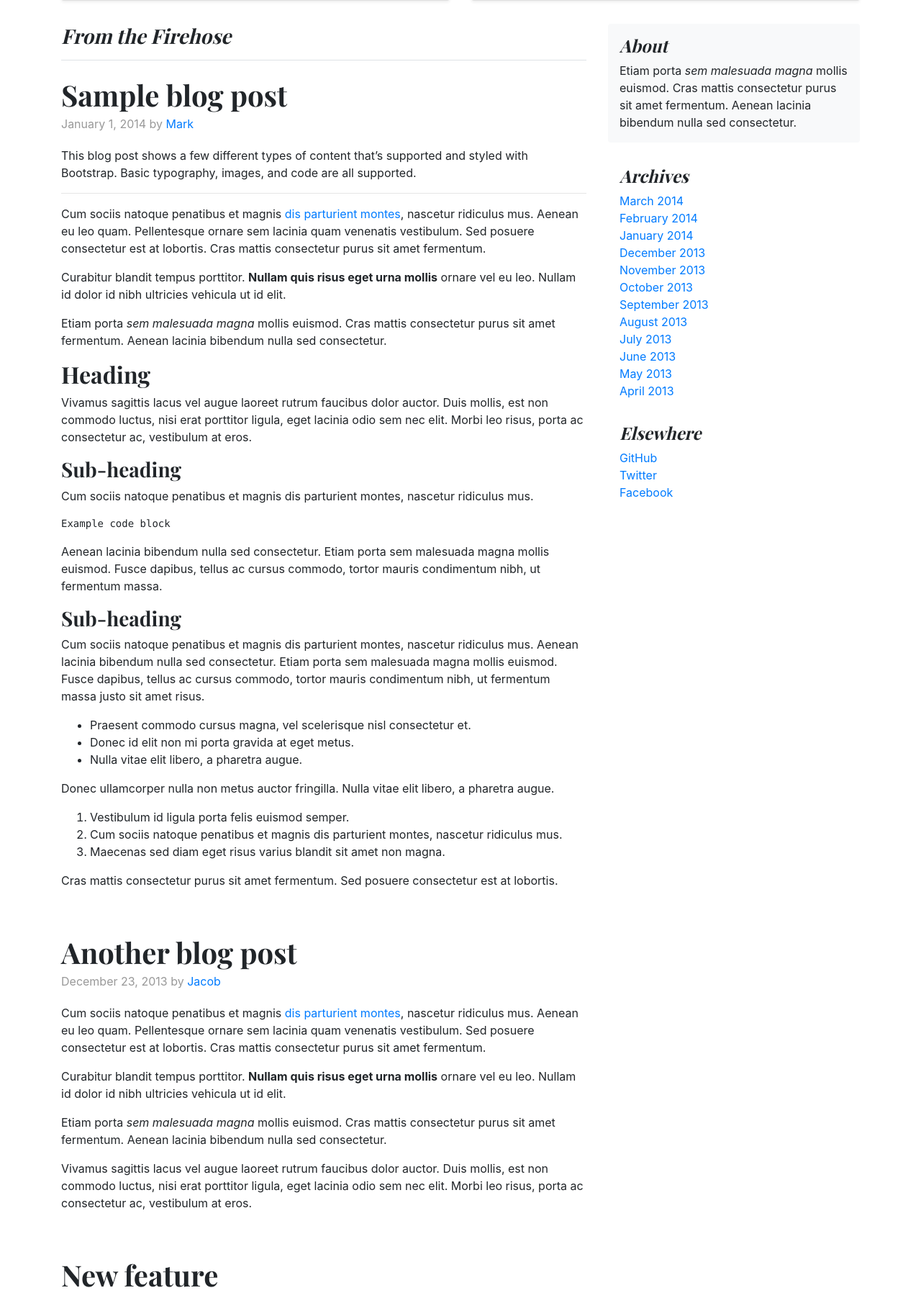
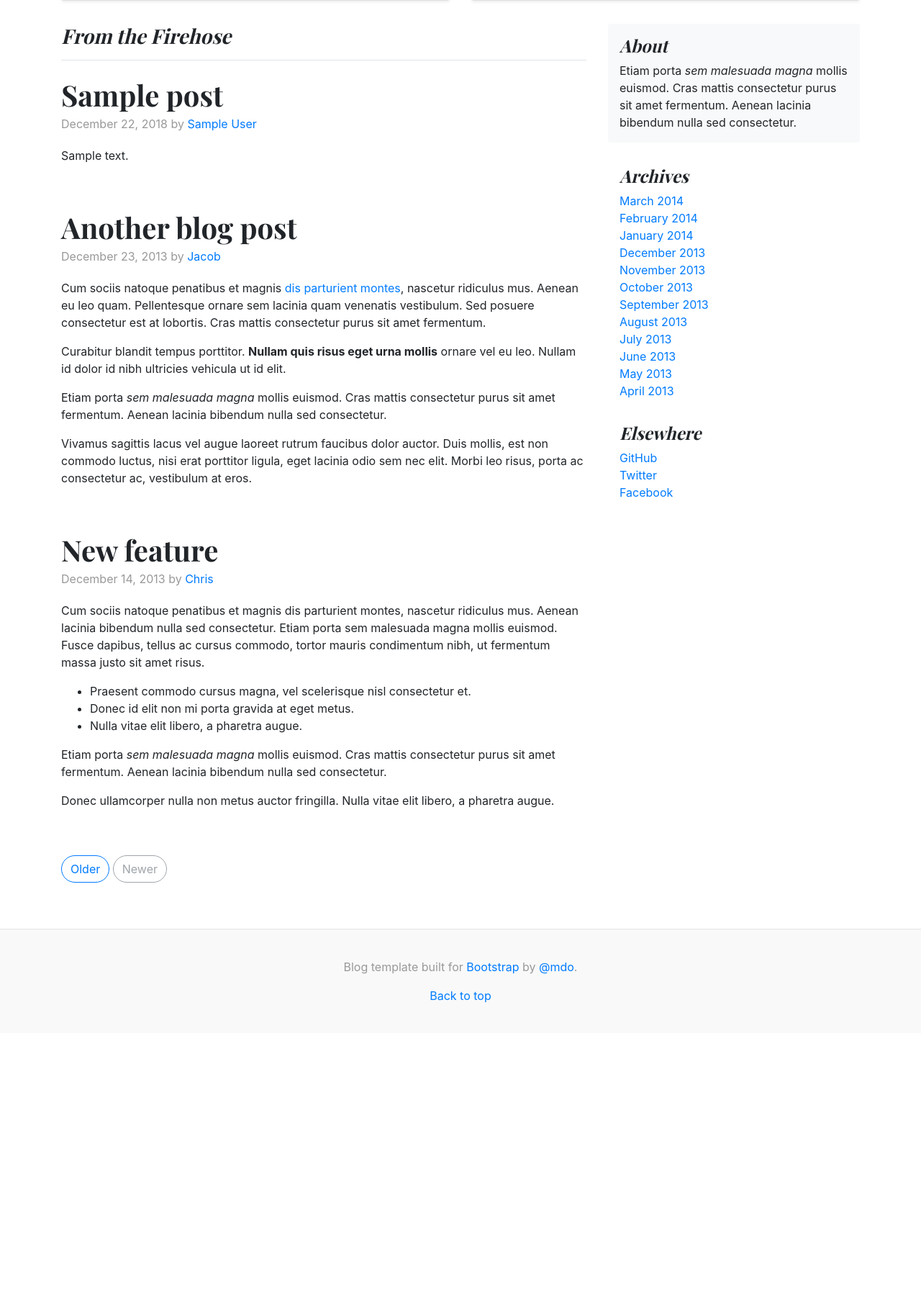
Before and after one commit to theoosborn/eruditus, a WordPress theme: template index.php in a window 1280 px wide. Shown: the part 765-2561 px from the top of the page at 72% size. After the commit the page ends 2158 px from the top, so only its background shows below. Run offline with PHP 8.4 and a stand-in for WordPress, Linux system fonts and the light colour scheme; the site name, menu and one post (Sample post) are stand-ins, and other content is empty; some libraries are stand-ins or nearby versions.

Commit message:
Created dynamic posts

```diff
--- a/content.php
+++ b/content.php
@@ -3,36 +3,9 @@
       </h3>
 
       <div class="blog-post">
-        <h2 class="blog-post-title">Sample blog post</h2>
-        <p class="blog-post-meta">January 1, 2014 by <a href="#">Mark</a></p>
-
-        <p>This blog post shows a few different types of content that’s supported and styled with Bootstrap. Basic typography, images, and code are all supported.</p>
-        <hr>
-        <p>Cum sociis natoque penatibus et magnis <a href="#">dis parturient montes</a>, nascetur ridiculus mus. Aenean eu leo quam. Pellentesque ornare sem lacinia quam venenatis vestibulum. Sed posuere consectetur est at lobortis. Cras mattis consectetur purus sit amet fermentum.</p>
-        <blockquote>
-          <p>Curabitur blandit tempus porttitor. <strong>Nullam quis risus eget urna mollis</strong> ornare vel eu leo. Nullam id dolor id nibh ultricies vehicula ut id elit.</p>
-        </blockquote>
-        <p>Etiam porta <em>sem malesuada magna</em> mollis euismod. Cras mattis consectetur purus sit amet fermentum. Aenean lacinia bibendum nulla sed consectetur.</p>
-        <h2>Heading</h2>
-        <p>Vivamus sagittis lacus vel augue laoreet rutrum faucibus dolor auctor. Duis mollis, est non commodo luctus, nisi erat porttitor ligula, eget lacinia odio sem nec elit. Morbi leo risus, porta ac consectetur ac, vestibulum at eros.</p>
-        <h3>Sub-heading</h3>
-        <p>Cum sociis natoque penatibus et magnis dis parturient montes, nascetur ridiculus mus.</p>
-        <pre><code>Example code block</code></pre>
-        <p>Aenean lacinia bibendum nulla sed consectetur. Etiam porta sem malesuada magna mollis euismod. Fusce dapibus, tellus ac cursus commodo, tortor mauris condimentum nibh, ut fermentum massa.</p>
-        <h3>Sub-heading</h3>
-        <p>Cum sociis natoque penatibus et magnis dis parturient montes, nascetur ridiculus mus. Aenean lacinia bibendum nulla sed consectetur. Etiam porta sem malesuada magna mollis euismod. Fusce dapibus, tellus ac cursus commodo, tortor mauris condimentum nibh, ut fermentum massa justo sit amet risus.</p>
-        <ul>
-          <li>Praesent commodo cursus magna, vel scelerisque nisl consectetur et.</li>
-          <li>Donec id elit non mi porta gravida at eget metus.</li>
-          <li>Nulla vitae elit libero, a pharetra augue.</li>
-        </ul>
-        <p>Donec ullamcorper nulla non metus auctor fringilla. Nulla vitae elit libero, a pharetra augue.</p>
-        <ol>
-          <li>Vestibulum id ligula porta felis euismod semper.</li>
-          <li>Cum sociis natoque penatibus et magnis dis parturient montes, nascetur ridiculus mus.</li>
-          <li>Maecenas sed diam eget risus varius blandit sit amet non magna.</li>
-        </ol>
-        <p>Cras mattis consectetur purus sit amet fermentum. Sed posuere consectetur est at lobortis.</p>
+        <h2 class="blog-post-title"><?php the_title(); ?></h2>
+        <p class="blog-post-meta"><?php the_date(); ?> by <a href="#"><?php the_author(); ?></a></p>
+            <?php the_content(); ?>
       </div><!-- /.blog-post -->
 
       <div class="blog-post">
--- a/index.php
+++ b/index.php
@@ -43,8 +43,13 @@
 <main role="main" class="container">
   <div class="row">
     <div class="col-md-8 blog-main">
+        <?php
+        if ( have_posts() ) : while ( have_posts() ) : the_post();
 
-        <?php get_template_part( 'content', get_post_format() ); ?>
+            get_template_part( 'content', get_post_format() );
+
+        endwhile; endif;
+        ?>
 
       <nav class="blog-pagination">
         <a class="btn btn-outline-primary" href="#">Older</a>
```
